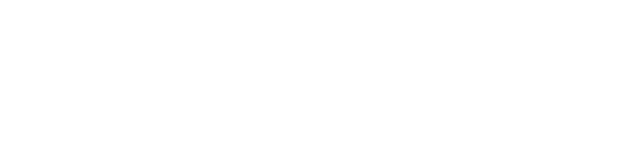
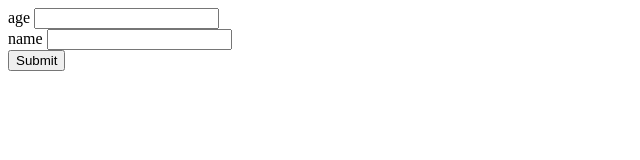
Before and after one commit to acciojob/promises-and-chains-KrishnaDass95, a website: page main.html in a window 1280 px wide. Shown: the whole page, without its empty margins (0-640 px from the left). Drawn offline with Linux system fonts and the light colour scheme.

Commit message:
created a submission

```diff
--- a/main.html
+++ b/main.html
@@ -6,7 +6,18 @@
   </head>
 
   <body>
-    <!-- write the body here -->
+    <form>
+		<div class='form-group'>
+			<label for='age'>age</label>
+			<input type='number' id='age' required>
+		</div>
+		<div class='form-group'>
+			<label for='name'>name</label>
+			<input type='text' id='name' required>
+		</div>
+		<button id='submit' id='btn'>Submit</button>
+
+	</form>
 
     <script type="text/javascript" src="./script.js"></script>
   </body>
```
